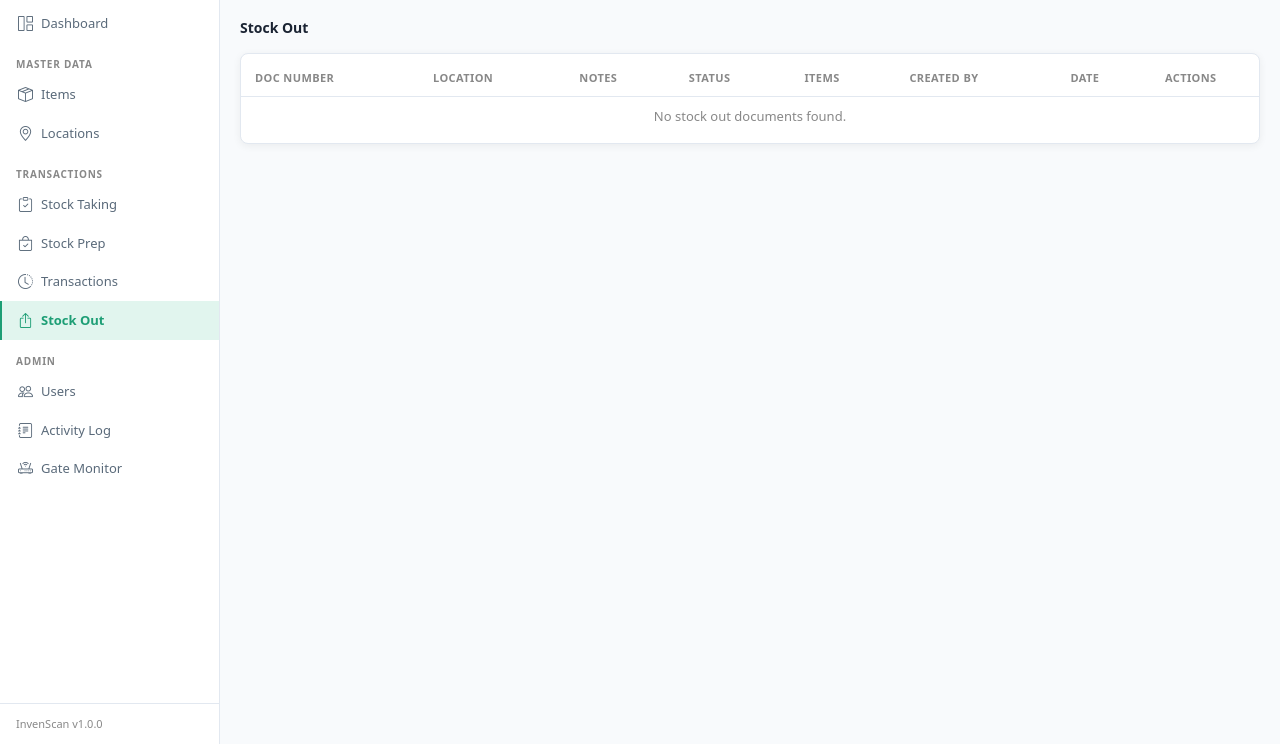
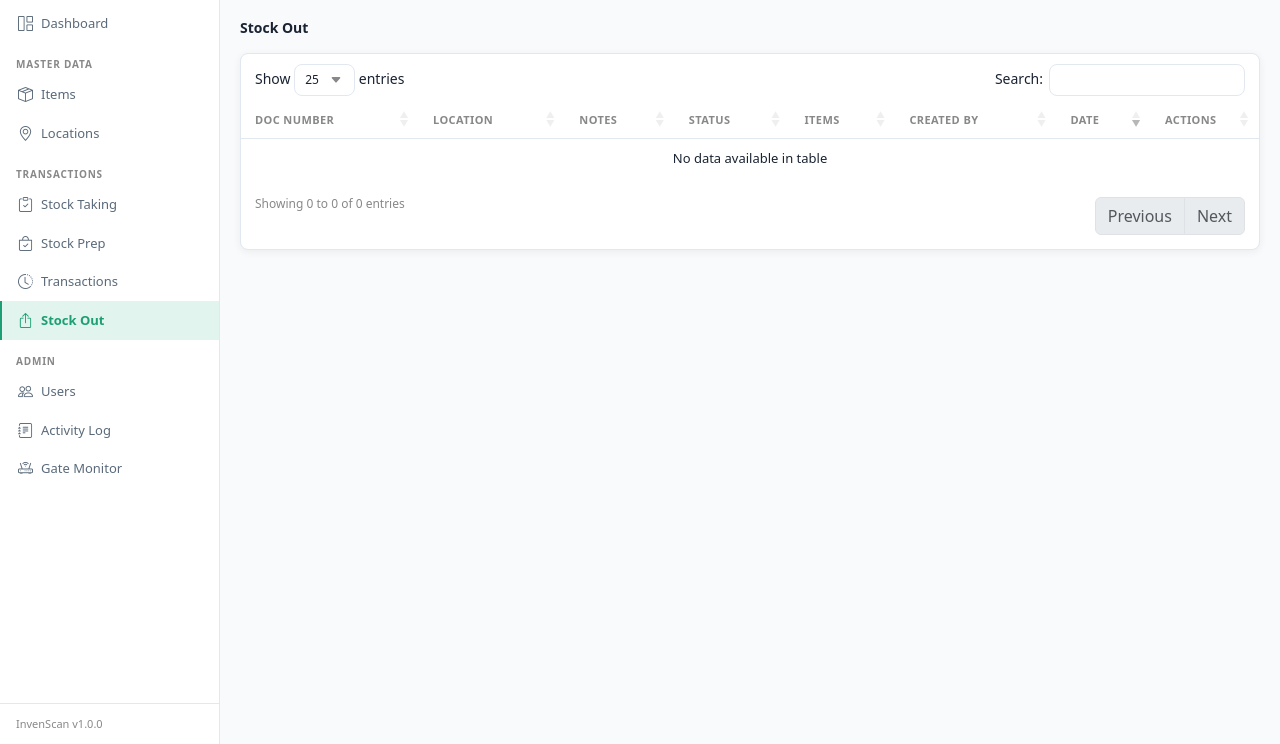
Before and after one commit to zuxua23/invenscan-backend, an ASP.NET Core app: page /stockout in a window 1280 px wide. Shown: the part 56-800 px from the top of the page. Run offline with ASP.NET Core 8, Linux system fonts and the light colour scheme; the visitor is signed in with stand-in values (Sample User, id 1); some libraries are stand-ins or nearby versions.

Commit message:
Fix DataTables column count warning on StockOut index
Remove inline empty-state colspan row; let DataTables handle empty state natively

https://claude.ai/code/session_01AdK53osErrXMozxUGEhDcc

```diff
--- a/Views/StockOutWeb/Index.cshtml
+++ b/Views/StockOutWeb/Index.cshtml
@@ -51,10 +51,6 @@
                     </td>
                 </tr>
             }
-            @if (!Model.Any())
-            {
-                <tr><td colspan="8" class="text-center py-4" style="color:var(--text-hint)">No stock out documents found.</td></tr>
-            }
         </tbody>
     </table>
 </div>
```
